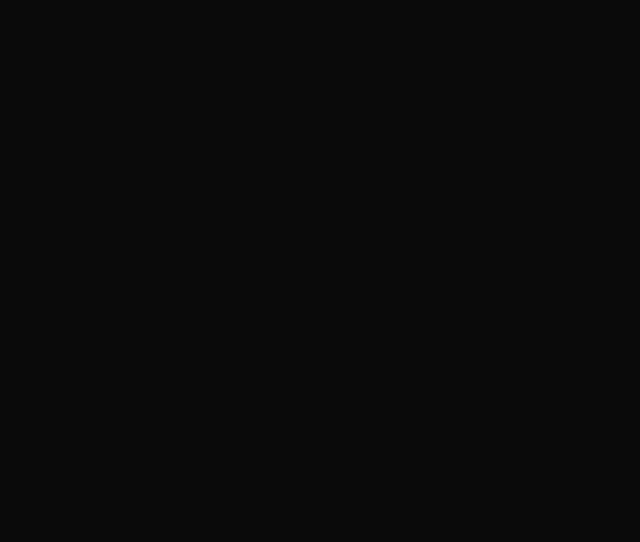
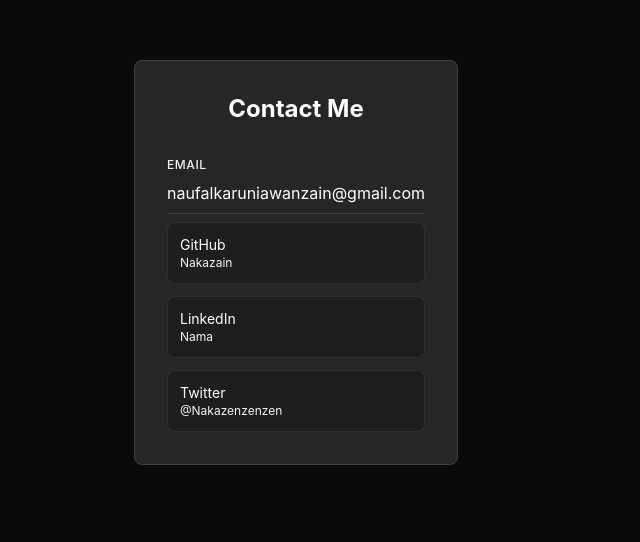
Before and after one commit to Nakazain/Porto-w-anime-js, a Next.js app: page / in a window 1280 px wide. Shown: the part 1738-2280 px from the top of the page, without its empty margins (0-640 px from the left). Built offline with nearby package versions, Linux system fonts and the light colour scheme.

Commit message:
Adding contact card

```diff
--- /dev/null
+++ b/src/app/component/contact.tsx
@@ -0,0 +1,72 @@
+export default function ContactCard() {
+  return (
+    <div className="w-full max-w-md">
+      <div className="relative bg-neutral-800 border border-neutral-700 rounded-lg overflow-hidden">
+        <div className="p-8">
+          <div className="mb-8">
+            <h4 className="text-2xl text-center font-bold text-white mb-2">
+              Contact Me
+            </h4>
+          </div>
+
+          <div className="space-y-2">
+            <div className="group">
+              <div className="flex items-center gap-2 mb-2">
+                <span className="text-xs font-medium uppercase tracking-wider">
+                  Email
+                </span>
+              </div>
+              <a
+                href="mailto:naufalkaruniawanzain@gmail.com"
+                className="block text-white hover:text-[#3b82f6] transition-colors duration-200"
+              >
+                naufalkaruniawanzain@gmail.com
+              </a>
+            </div>
+
+            <div className="h-px bg-neutral-700 my-2" />
+            <div>
+              <div className="space-y-3">
+                <a
+                  href="https://github.com/Nakazain"
+                  className="flex items-center gap-3 p-3 rounded-lg bg-neutral-900/50 hover:bg-neutral-900 border border-neutral-700/50 hover:border-[#3b82f6]/50 transition-all duration-200 group"
+                >
+                  <div className="flex-1">
+                    <div className="text-sm text-white group-hover:text-[#3b82f6] transition-colors">
+                      GitHub
+                    </div>
+                    <div className="text-xs">Nakazain</div>
+                  </div>
+                </a>
+
+                <a
+                  href="https://linkedin.com/in/Nmaa"
+                  className="flex items-center gap-3 p-3 rounded-lg bg-neutral-900/50 hover:bg-neutral-900 border border-neutral-700/50 hover:border-[#8b5cf6]/50 transition-all duration-200 group"
+                >
+                  <div className="flex-1">
+                    <div className="text-sm text-white group-hover:text-[#8b5cf6] transition-colors">
+                      LinkedIn
+                    </div>
+                    <div className="text-xs">Nama</div>
+                  </div>
+                </a>
+
+                <a
+                  href="https://twitter.com/Nakazenzenzen"
+                  className="flex items-center gap-3 p-3 rounded-lg bg-neutral-900/50 hover:bg-neutral-900 border border-neutral-700/50 hover:border-[#22d3ee]/50 transition-all duration-200 group"
+                >
+                  <div className="flex-1">
+                    <div className="text-sm text-white group-hover:text-[#22d3ee] transition-colors">
+                      Twitter
+                    </div>
+                    <div className="text-xs">@Nakazenzenzen</div>
+                  </div>
+                </a>
+              </div>
+            </div>
+          </div>
+        </div>
+      </div>
+    </div>
+  );
+}
--- a/src/app/page.tsx
+++ b/src/app/page.tsx
@@ -11,6 +11,7 @@ import Footer from "./component/footer";
 import Loader from "./component/loader";
 import { useToast } from "./hooks/useToast";
 import Scramble from "./component/scramble";
+import ContactCard from "./component/contact"
 
 export default function App() {
   const scope = useRef<ReturnType<typeof createScope> | null>(null);
@@ -266,7 +267,10 @@ export default function App() {
           </div>
         </div>
       </div>
-      <div className="flex justify-center min-w-6xl items-center min-h-screen">
+      <div className="flex justify-center min-w-6xl gap-8 items-center min-h-screen">
+        <div className="flex justify-center gap-4">
+          <ContactCard />
+          <div>
             <form>
               <div className="loader hidden">
                 <Loader />
@@ -278,7 +282,12 @@ export default function App() {
                 >
                   Send Me A Message
                 </h4>
-            <Input text="Name" type="text" value={nama} onChange={setNama} />
+                <Input
+                  text="Name"
+                  type="text"
+                  value={nama}
+                  onChange={setNama}
+                />
                 <Input
                   text="Email"
                   type="email"
@@ -306,6 +315,8 @@ export default function App() {
               </div>
             </form>
           </div>
+        </div>
+      </div>
       <Footer />
     </>
   );
```
Lines whose indentation alone changed are shown as unchanged.
